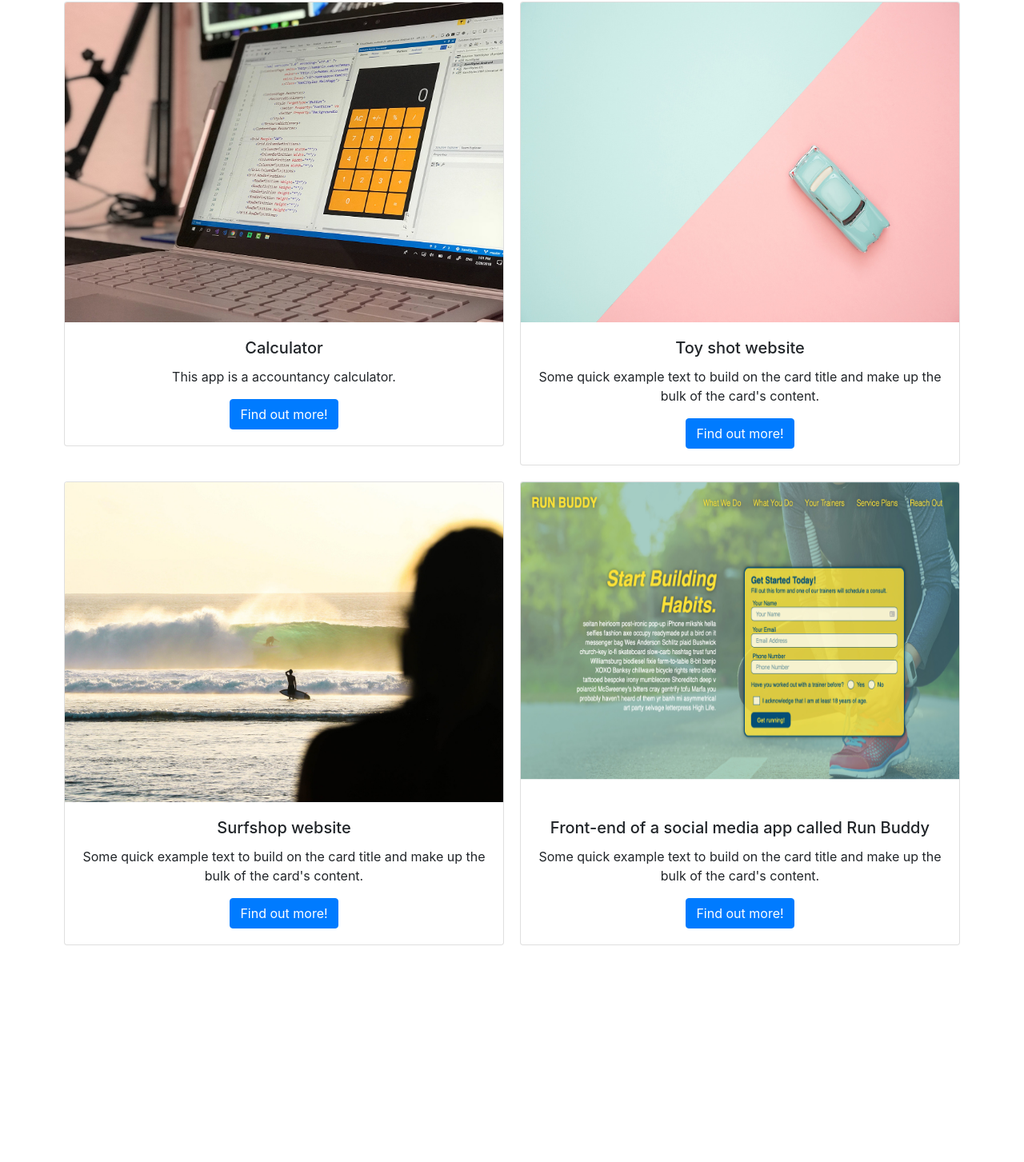
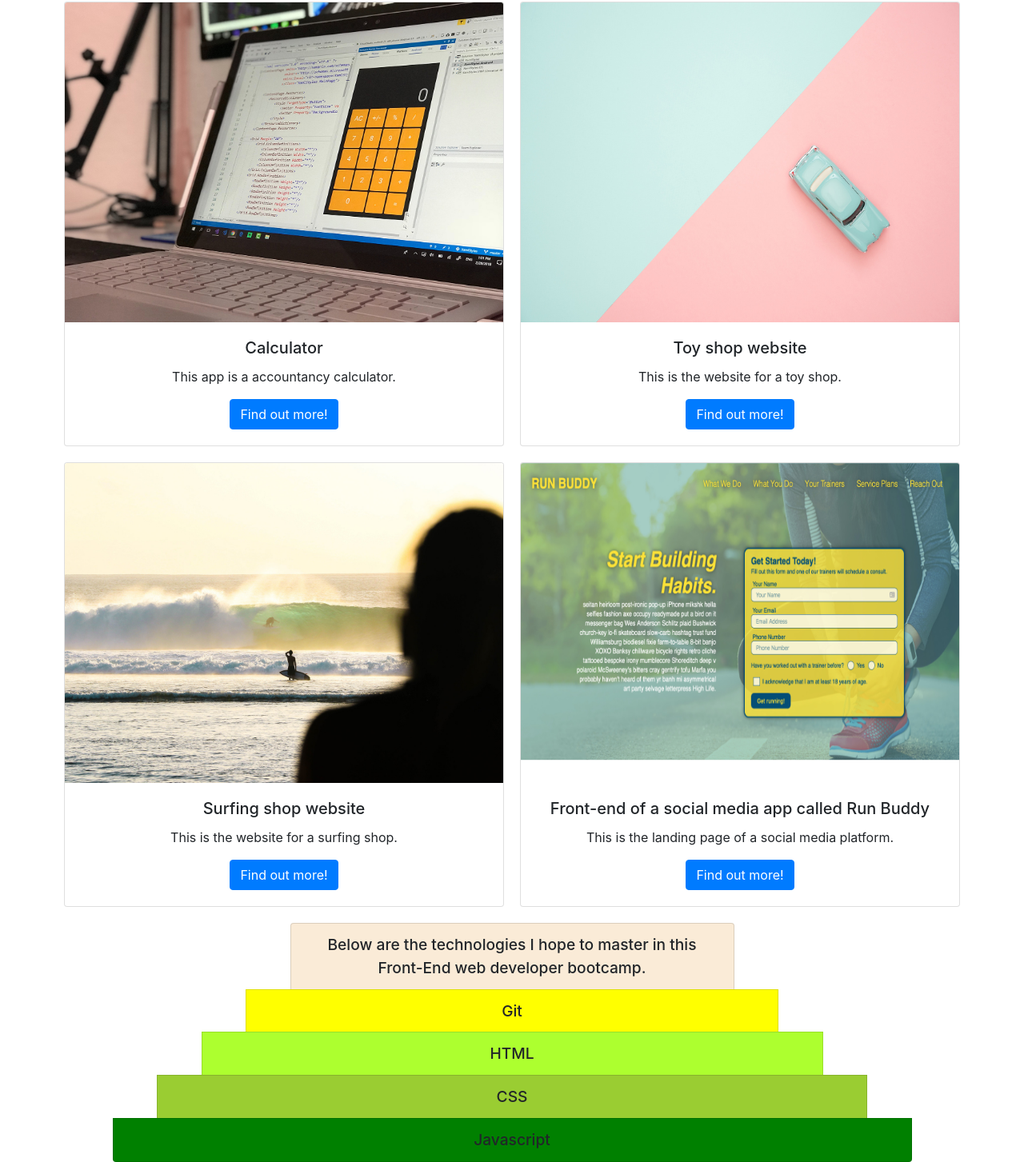
Before and after one commit to Antimio/Bootstrap-Portfolio, a plain HTML site: page index.html in a window 1280 px wide. Shown: the part 1138-2591 px from the top of the page at 80% size. Before the commit the page ends 2330 px from the top, so only its background shows below. Drawn offline with nearby package versions, Linux system fonts and the light colour scheme.

Commit message:
Created a skills section; where I listed the technologies I hope to learn throughout this bootcamp

```diff
--- a/css/styles.css
+++ b/css/styles.css
@@ -14,8 +14,6 @@
     width: 70%;
     padding-left: 16px;
     font-size: 160px;
-    display: flex;
-    align-items: flex-end;
 }
 
 @media only screen and (max-width: 1000px) {
@@ -27,6 +25,12 @@
 @media only screen and (max-width: 600px) {
     #navigation h1 {
         font-size: 60px;
+    }
+}
+
+@media only screen and (min-width: 2000px) {
+    #navigation h1 {
+        padding-left: 160px;
     }
 }
 
@@ -85,3 +89,15 @@
 .col {
     padding: 10px;
 }
+
+
+/*Skills*/
+
+.skills {
+    margin-top: 10px;
+}
+
+.skills li {
+    font-weight: 500;
+    font-size: larger;
+}
--- a/index.html
+++ b/index.html
@@ -19,7 +19,7 @@
     <nav class="navbar bg-body-tertiary" id="navigation">
         <div class="container-fluid">
             <div class="navItems align-text-top" id="navItems">
-                <a class="nav-link active" aria-current="page" href="#project0">Portfolio</a>
+                <a class="nav-link active" aria-current="page" href="#project0" id="portfolio">Portfolio</a>
                 <a class="nav-link" href="#">About Me</a>
                 <a class="nav-link" href="#">Contact Me</a>
             </div>
@@ -67,8 +67,8 @@
             <div class="card " style="width: 100%; ">
                 <img src="./images/02-portfolio-3.jpg " class="card-img-top " alt="... ">
                 <div class="card-body ">
-                    <h5 class="card-title ">Toy shot website</h5>
-                    <p class="card-text ">Some quick example text to build on the card title and make up the bulk of the card's content.</p>
+                    <h5 class="card-title ">Toy shop website</h5>
+                    <p class="card-text ">This is the website for a toy shop.</p>
                     <a href="# " class="btn btn-primary ">Find out more!</a>
                 </div>
             </div>
@@ -79,8 +79,8 @@
             <div class="card " style="width: 100%; ">
                 <img src="./images/02-portfolio-4.jpg" class="card-img-top " alt="... ">
                 <div class="card-body ">
-                    <h5 class="card-title ">Surfshop website</h5>
-                    <p class="card-text ">Some quick example text to build on the card title and make up the bulk of the card's content.</p>
+                    <h5 class="card-title ">Surfing shop website</h5>
+                    <p class="card-text ">This is the website for a surfing shop.</p>
                     <a href="# " class="btn btn-primary ">Find out more!</a>
                 </div>
             </div>
@@ -90,7 +90,7 @@
                 <img src="./images/02-run-buddy.jpg " class="card-img-top " alt="... ">
                 <div class="card-body ">
                     <h5 class="card-title ">Front-end of a social media app called Run Buddy</h5>
-                    <p class="card-text ">Some quick example text to build on the card title and make up the bulk of the card's content.</p>
+                    <p class="card-text ">This is the landing page of a social media platform.</p>
                     <a href="# " class="btn btn-primary ">Find out more!</a>
                 </div>
             </div>
@@ -98,6 +98,21 @@
     </div>
 </div>
 <!--End of Work-->
+<!--Skills-->
+
+<section class="skills container text-center">
+    <ol class="list-group list-group-numbered">
+        <li class="list-group-item container text-center" style="background-color: antiquewhite; width: 50%;">Below are the technologies I hope to master in this Front-End web developer bootcamp.</li>
+        <li class="list-group-item container text-center" style="background-color: yellow; width: 60%;">Git</li>
+        <li class="list-group-item container text-center" style="background-color: greenyellow; width: 70%">HTML</li>
+        <li class="list-group-item container text-center" style="background-color: yellowgreen; width: 80%">CSS</li>
+        <li class="list-group-item container text-center" style="background-color: green; width: 90%">Javascript</li>
+
+    </ol>
+</section>
+
+
+<!--End of Slills-->
 
 
 
```
